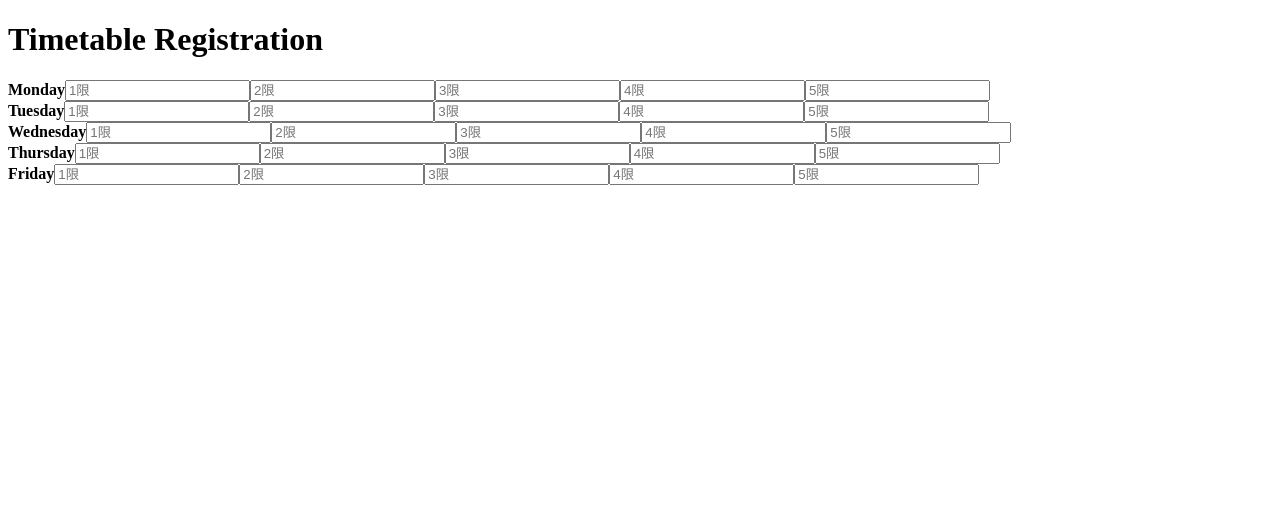
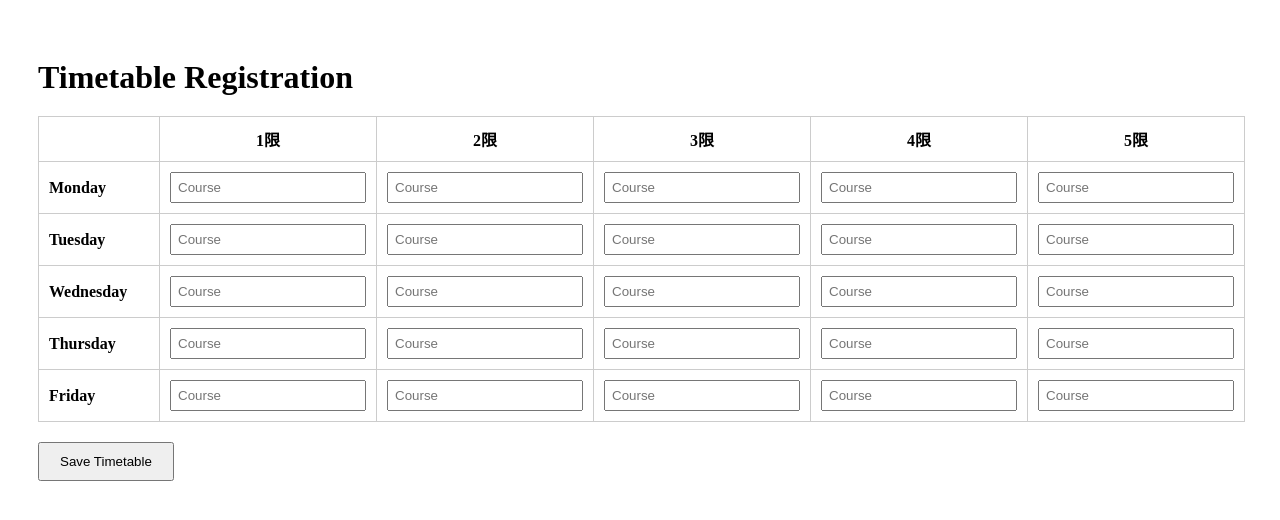
Before and after one commit to art777-cyber/study-planner, a Next.js app: page /timetable in a window 1280 px wide. Shown: the top 520 px of the page. Built offline with nearby package versions, Linux system fonts and the light colour scheme.

Commit message:
timetable formatting refine and react level storage

```diff
--- a/app/globals.css
+++ b/app/globals.css
@@ -36,3 +36,37 @@
   padding: 15px;
   min-width: 150px;
 }
+
+.timetable-page {
+  padding: 30px;
+}
+
+.timetable-page h1 {
+  margin-bottom: 20px;
+}
+
+.timetable-table {
+  border-collapse: collapse;
+}
+
+.timetable-table th,
+.timetable-table td {
+  border: 1px solid #ccc;
+  padding: 10px;
+}
+
+.day-label {
+  font-weight: bold;
+  min-width: 100px;
+}
+
+.timetable-table input {
+  width: 180px;
+  padding: 6px;
+}
+
+.save-button {
+  margin-top: 20px;
+  padding: 10px 20px;
+  cursor: pointer;
+}
--- a/app/timetable/page.tsx
+++ b/app/timetable/page.tsx
@@ -1,31 +1,79 @@
+"use client";
+
+import { useState } from "react";
+
 export default function TimetablePage() {
-  const days = [
-    "Monday",
-    "Tuesday",
-    "Wednesday",
-    "Thursday",
-    "Friday",
-  ];
-
+  const days = ["Monday", "Tuesday", "Wednesday", "Thursday", "Friday"];
   const periods = [1, 2, 3, 4, 5];
 
+  // Generate initial empty timetable
+  const initialTimetable: Record<string, Record<number, string>> = {};
+  days.forEach((day) => {
+    initialTimetable[day] = {};
+    periods.forEach((period) => {
+      initialTimetable[day][period] = "";
+    });
+  });
+
+  const [timetable, setTimetable] = useState(initialTimetable);
+  const [savedData, setSavedData] = useState("");
+
+  // Update a specific period for a specific day
+  const handleChange = (day: string, period: number, value: string) => {
+    setTimetable((prev) => ({
+      ...prev,
+      [day]: {
+        ...prev[day],
+        [period]: value,
+      },
+    }));
+  };
+
+  const handleSave = () => {
+    console.log("Timetable saved:", timetable);
+    setSavedData("Timetable saved!");
+  };
+
   return (
-    <div>
+    <div className="timetable-page">
       <h1>Timetable Registration</h1>
 
-      {days.map((day) => (
-        <div key={day}>
-          <strong>{day}</strong>
+      <table className="timetable-table">
+        <thead>
+          <tr>
+            <th></th>
+            {periods.map((period) => (
+              <th key={period}>{period}限</th>
+            ))}
+          </tr>
+        </thead>
 
-          {periods.map((period) => (
-            <input
-              key={period}
-              type="text"
-              placeholder={`${period}限`}
-            />
+        <tbody>
+          {days.map((day) => (
+            <tr key={day}>
+              <td className="day-label">{day}</td>
+              {periods.map((period) => (
+                <td key={period}>
+                  <input
+                    type="text"
+                    placeholder="Course"
+                    value={timetable[day][period]}
+                    onChange={(e) =>
+                      handleChange(day, period, e.target.value)
+                    }
+                  />
+                </td>
+              ))}
+            </tr>
           ))}
-        </div>
-      ))}
+        </tbody>
+      </table>
+
+      <button className="save-button" onClick={handleSave}>
+        Save Timetable
+      </button>
+      <p>{savedData}</p>
+
     </div>
   );
 }
```
